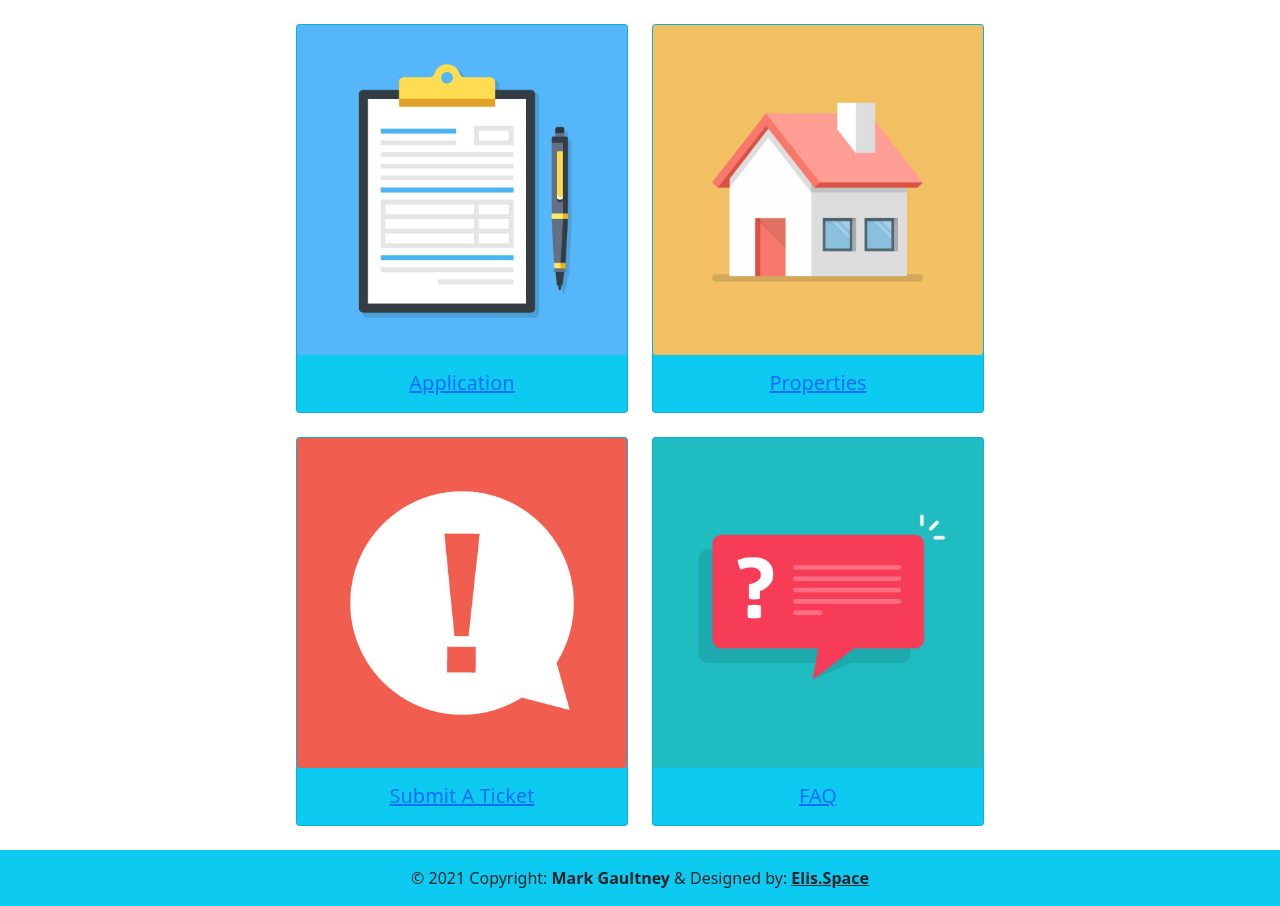
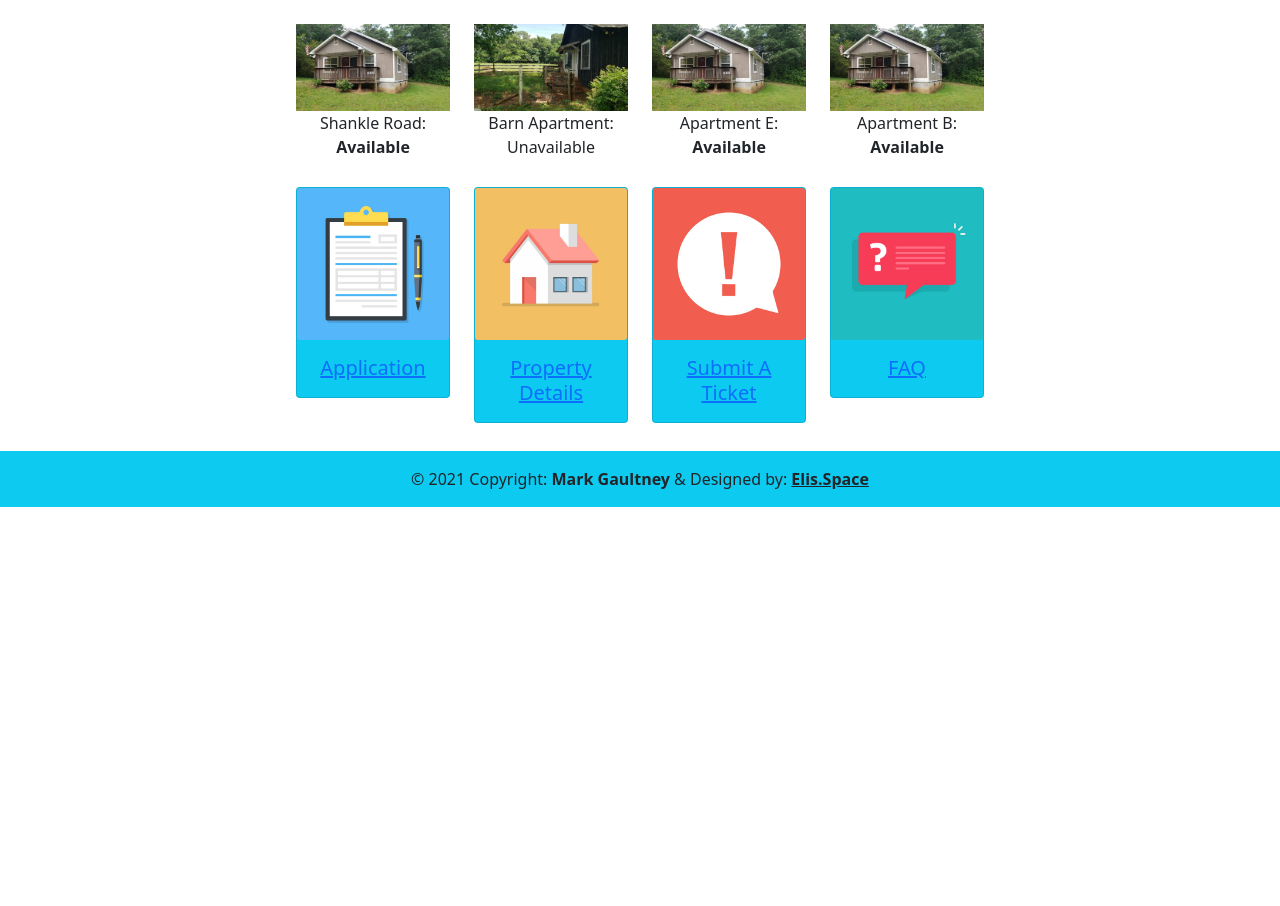
Before and after one commit to elisspace/pops, a PHP site: page / in a window 1280 px wide. Shown: the part 56-962 px from the top of the page. After the commit the page ends 563 px from the top, so only its background shows below. Run offline with PHP 8.4, Linux system fonts and the light colour scheme.

Commit message:
added current property status update, fixed padding on small viewports for cards

```diff
--- a/index.php
+++ b/index.php
@@ -3,38 +3,55 @@
     include 'header.php';
 ?>
 
-    <!--First Row-->
+<!--Property Rented (or not) Row-->
+<div class="row justify-content-center text-center m-4">
+    <div class="col-sm-2">
+        <img src="pics/shankle/signal-2021-04-09-011948_003.jpeg" class="d-block w-100" alt="alt text 3">
+        Shankle Road: <b>Available</b>
+    </div>
+    <div class="col-sm-2">
+        <img src="pics/barn/signal-2021-04-09-011913_004.jpeg" class="d-block w-100" alt="alt text 3">
+        Barn Apartment: Unavailable
+    </div>
+    <div class="col-sm-2">
+        <img src="pics/shankle/signal-2021-04-09-011948_003.jpeg" class="d-block w-100" alt="alt text 3">
+        Apartment E: <b>Available</b>
+    </div>
+    <div class="col-sm-2">
+        <img src="pics/shankle/signal-2021-04-09-011948_003.jpeg" class="d-block w-100" alt="alt text 3">
+        Apartment B: <b>Available</b>
+    </div>
+</div>
+
+    <!--Icons Row-->
   <div class="row justify-content-center text-center m-4">
-    <div class="col-sm-4">
+    <div class="col-sm-2 py-1">
         <div class="card bg-info text-white">
-            <img class="card-img" src="pics\icons\apply.jpg" alt="Card image">
+            <img class="card-img" src="pics\icons\apply.jpg" alt="Application Clipboard">
             <div class="card-body">
                 <a href="app.php" class="stretched-link h5">Application</a>
             </div>
         </div>
     </div>
-    <div class="col-sm-4">
+    <div class="col-sm-2 py-1">
         <div class="card bg-info text-success" >
-            <img class="card-img" src="pics\icons\house.jpg" alt="Card image">
+            <img class="card-img" src="pics\icons\house.jpg" alt="House">
             <div class="card-body">
-                <a href="property.php" class="stretched-link h5">Properties</a>
+                <a href="property.php" class="stretched-link h5">Property Details</a>
             </div>
         </div>
     </div>
-  </div>
-    <!-- Second Row -->
-  <div class="row justify-content-center text-center m-4">
-    <div class="col-sm-4">
+    <div class="col-sm-2 py-1">
         <div class="card bg-info text-secondary">
-            <img class="card-img" src="pics\icons\ticket.jpg" alt="Card image">
+            <img class="card-img" src="pics\icons\ticket.jpg" alt="Ticket">
             <div class="card-body">
                 <a href="maintenance.php" class="stretched-link h5">Submit A Ticket</a>
             </div>
         </div>
     </div>
-    <div class="col-sm-4">
+    <div class="col-sm-2 py-1">
         <div class="card bg-info text-warning">
-            <img class="card-img" src="pics\icons\faq.jpg" alt="Card image">
+            <img class="card-img" src="pics\icons\faq.jpg" alt="List of Questions">
             <div class="card-body">
                 <a href="application.php" class="stretched-link h5">FAQ</a>
             </div>
@@ -42,6 +59,8 @@
     </div>
   </div>
 
+
+
 <?php
     include 'footer.php';
 ?>
```
